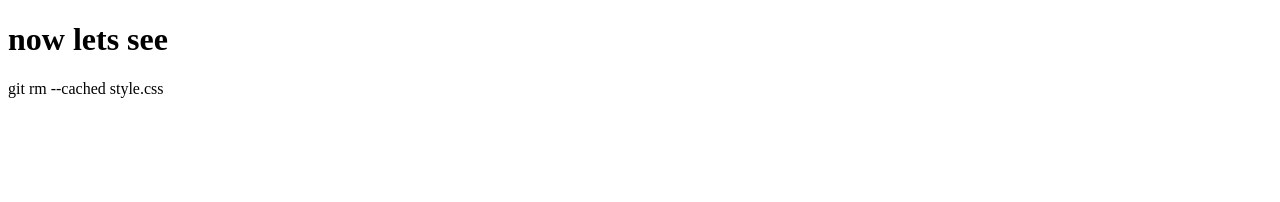
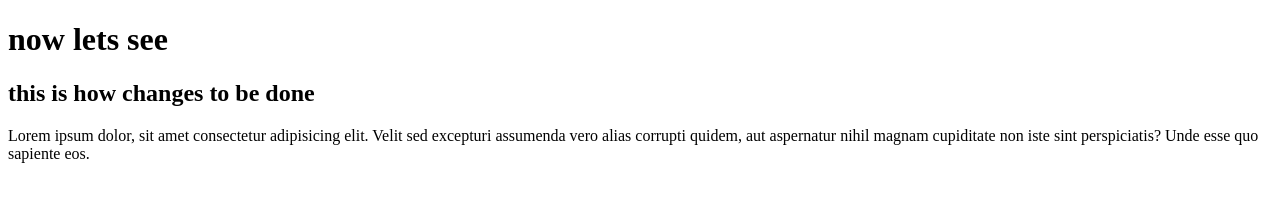
Before and after one commit to divyanshu-pande-y/newprojects, a plain HTML site: page index.html in a window 1280 px wide. Drawn offline with Linux system fonts and the light colour scheme.

Commit message:
index file 1.0

```diff
--- a/index.html
+++ b/index.html
@@ -8,5 +8,7 @@
 </head>
 <body>
     <h1>now lets see</h1>
+   <h2>this is how changes to be done</h2>
+    <p>Lorem ipsum dolor, sit amet consectetur adipisicing elit. Velit sed excepturi assumenda vero alias corrupti quidem, aut aspernatur nihil magnam cupiditate non iste sint perspiciatis? Unde esse quo sapiente eos.</p>
 </body>
-</html>git rm --cached style.css
+</html>
```
